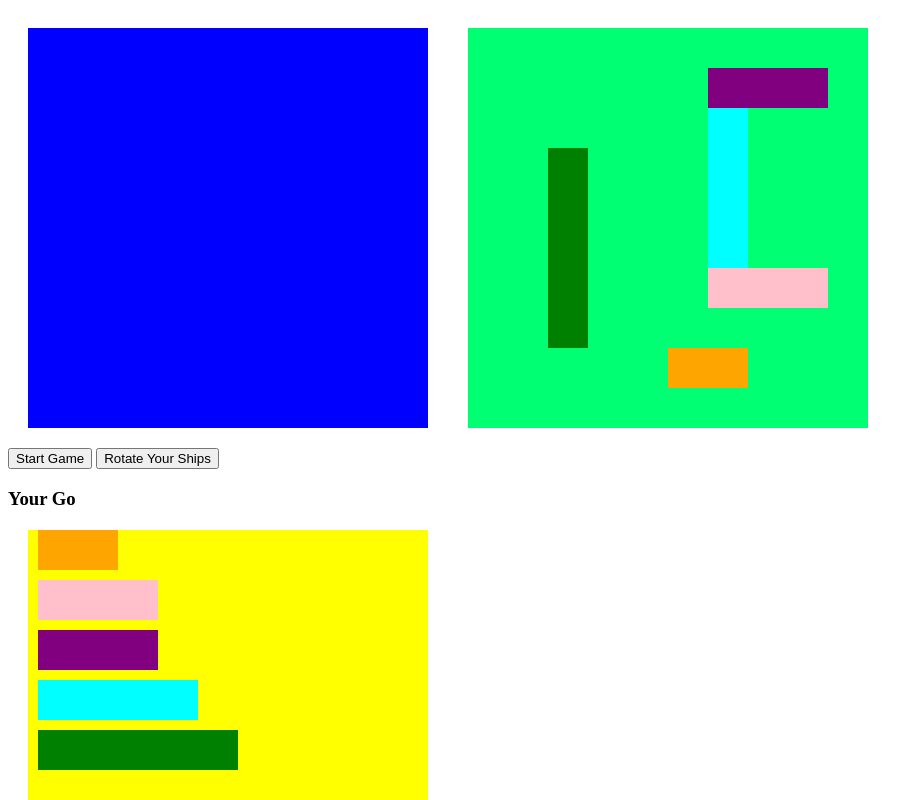
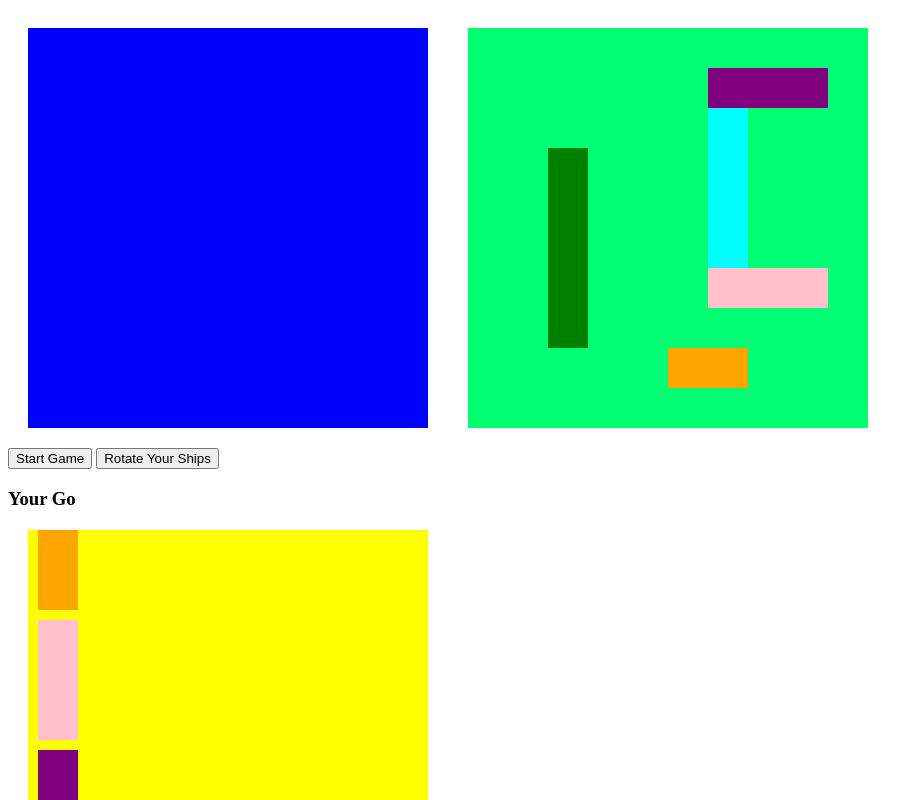
Before and after one commit to RossieK/Battleships, a plain HTML site: page index.html in a window 1280 px wide. Both pictures are taken after a click on the button "Rotate Your Ships". Shown: the top 800 px of the page, without its empty margins (0-923 px from the left). Drawn offline with Linux system fonts and the light colour scheme.

Commit message:
Add function to rotate ships

```diff
--- a/app.js
+++ b/app.js
@@ -14,6 +14,7 @@ const turnDisplay = document.getElementById("whose-go");
 const infoDisplay = document.getElementById("info");
 const userSquares = [];
 const computerSquares = [];
+let isHorizontal = true;
 
 const BOARD_WIDTH = 10;
 
@@ -102,3 +103,28 @@ function generateComputerShips(ship) {
 shipArray.forEach((ship) => {
   generateComputerShips(ship);
 });
+
+//Rotate the ships
+function rotateShips() {
+  if (isHorizontal) {
+    destroyer.classList.toggle("destroyer-container-vertical");
+    submarine.classList.toggle("submarine-container-vertical");
+    cruiser.classList.toggle("cruiser-container-vertical");
+    battleship.classList.toggle("battleship-container-vertical");
+    carrier.classList.toggle("carrier-container-vertical");
+    isHorizontal = false;
+  } else {
+    destroyer.classList.toggle("destroyer-container-vertical");
+    submarine.classList.toggle("submarine-container-vertical");
+    cruiser.classList.toggle("cruiser-container-vertical");
+    battleship.classList.toggle("battleship-container-vertical");
+    carrier.classList.toggle("carrier-container-vertical");
+    isHorizontal = true;
+  }
+}
+
+rotateBtn.addEventListener("click", () => {
+  rotateShips();
+  console.log(isHorizontal);
+  console.log("here");
+});
--- a/style.css
+++ b/style.css
@@ -43,12 +43,30 @@
   display: flex;
 }
 
+.destroyer-container-vertical {
+  width: 40px;
+  height: 80px;
+  background-color: orange;
+  margin: 10px;
+  display: flex;
+  flex-wrap: wrap;
+}
+
 .submarine-container {
   width: 120px;
   height: 40px;
   background-color: pink;
   margin: 10px;
   display: flex;
+}
+
+.submarine-container-vertical {
+  width: 40px;
+  height: 120px;
+  background-color: pink;
+  margin: 10px;
+  display: flex;
+  flex-wrap: wrap;
 }
 
 .cruiser-container {
@@ -59,6 +77,15 @@
   display: flex;
 }
 
+.cruiser-container-vertical {
+  width: 40px;
+  height: 120px;
+  background-color: purple;
+  margin: 10px;
+  display: flex;
+  flex-wrap: wrap;
+}
+
 .battleship-container {
   width: 160px;
   height: 40px;
@@ -67,12 +94,30 @@
   display: flex;
 }
 
+.battleship-container-vertical {
+  width: 40px;
+  height: 160px;
+  background-color: aqua;
+  margin: 10px;
+  display: flex;
+  flex-wrap: wrap;
+}
+
 .carrier-container {
   width: 200px;
   height: 40px;
   background-color: green;
   margin: 10px;
   display: flex;
+}
+
+.carrier-container-vertical {
+  width: 40px;
+  height: 200px;
+  background-color: green;
+  margin: 10px;
+  display: flex;
+  flex-wrap: wrap;
 }
 
 .destroyer {
```
